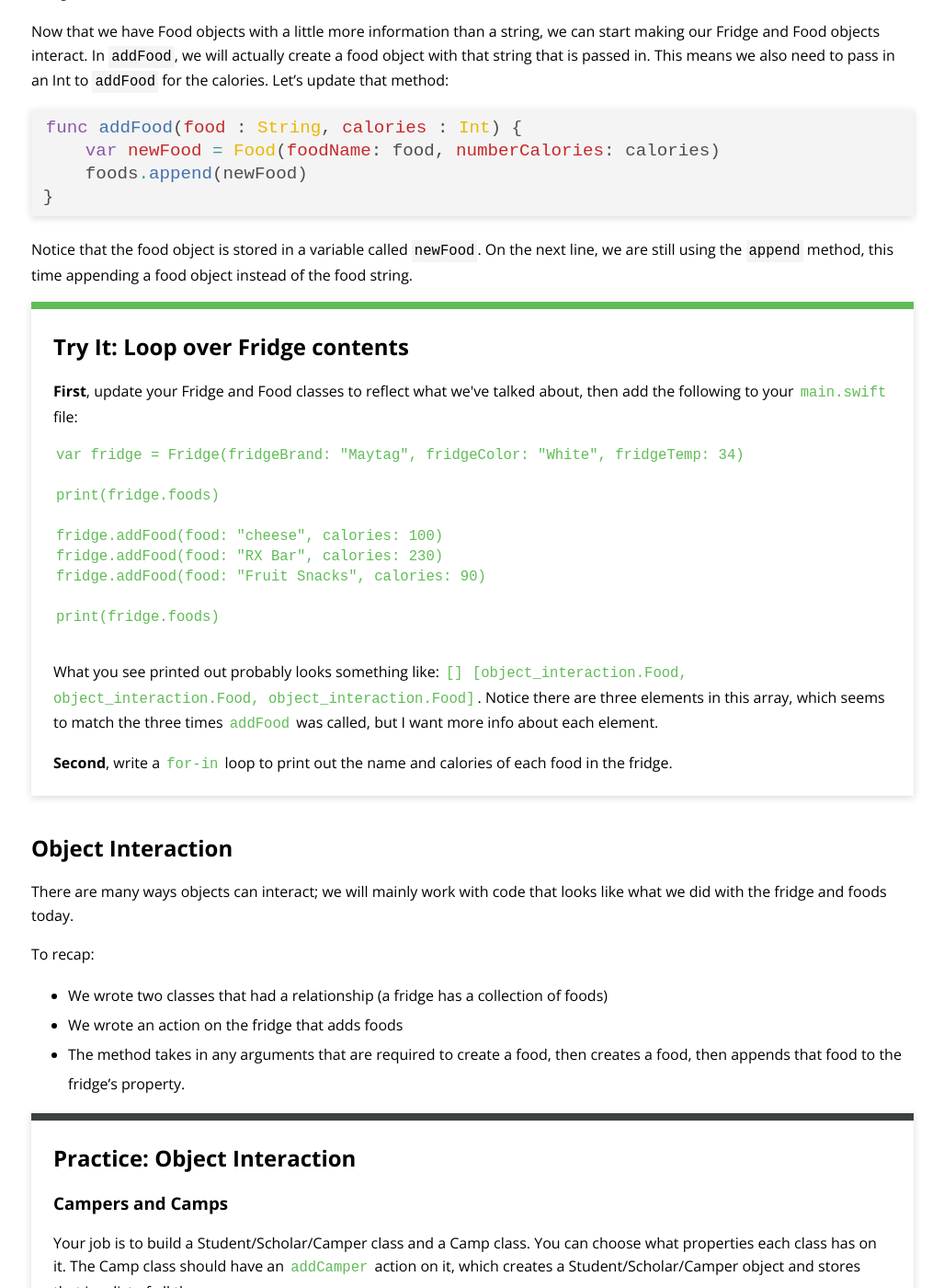
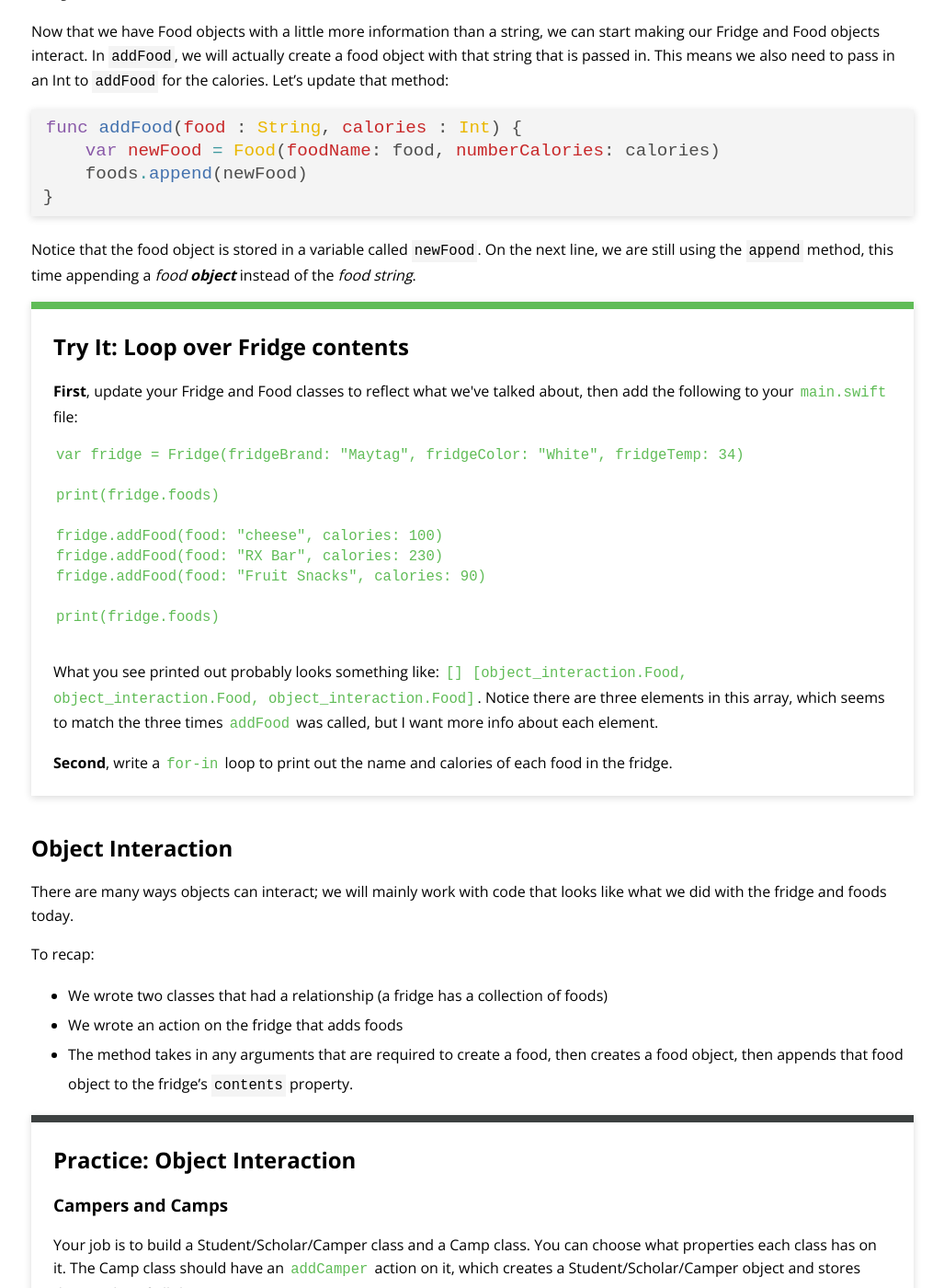
Before and after one commit to ameseee/kwk-curriculum-site, a Jekyll site: the page built from swift-ios/lessons/object-interaction/index.md, in a window 1280 px wide and 1400 px high, scrolled down 3100 px. Shown: the whole window at 92% size, without its empty margins (126-1153 px from the left). Built offline with Jekyll 4.4.1, drawn with Linux system fonts in a browser that asks for light colours; nearby versions of some CDN libraries.

Commit message:
Make final edits to object interaction lesson

````diff
--- a/swift-ios/lessons/object-interaction/index.md
+++ b/swift-ios/lessons/object-interaction/index.md
@@ -124,7 +124,7 @@ func addFood(food : String, calories : Int) {
 }
 ```
 
-Notice that the food object is stored in a variable called `newFood`. On the next line, we are still using the `append` method, this time appending a food object instead of the food string.
+Notice that the food object is stored in a variable called `newFood`. On the next line, we are still using the `append` method, this time appending a _food **object**_ instead of the _food string_.
 
 <div class="try-it">
   <h2>Try It: Loop over Fridge contents</h2>
@@ -152,7 +152,7 @@ There are many ways objects can interact; we will mainly work with code that loo
 To recap:
 - We wrote two classes that had a relationship (a fridge has a collection of foods)
 - We wrote an action on the fridge that adds foods
-- The method takes in any arguments that are required to create a food, then creates a food, then appends that food to the fridge's property.
+- The method takes in any arguments that are required to create a food, then creates a food object, then appends that food object to the fridge's `contents` property.
 
 <div class="practice">
   <h2>Practice: Object Interaction</h2>
````
